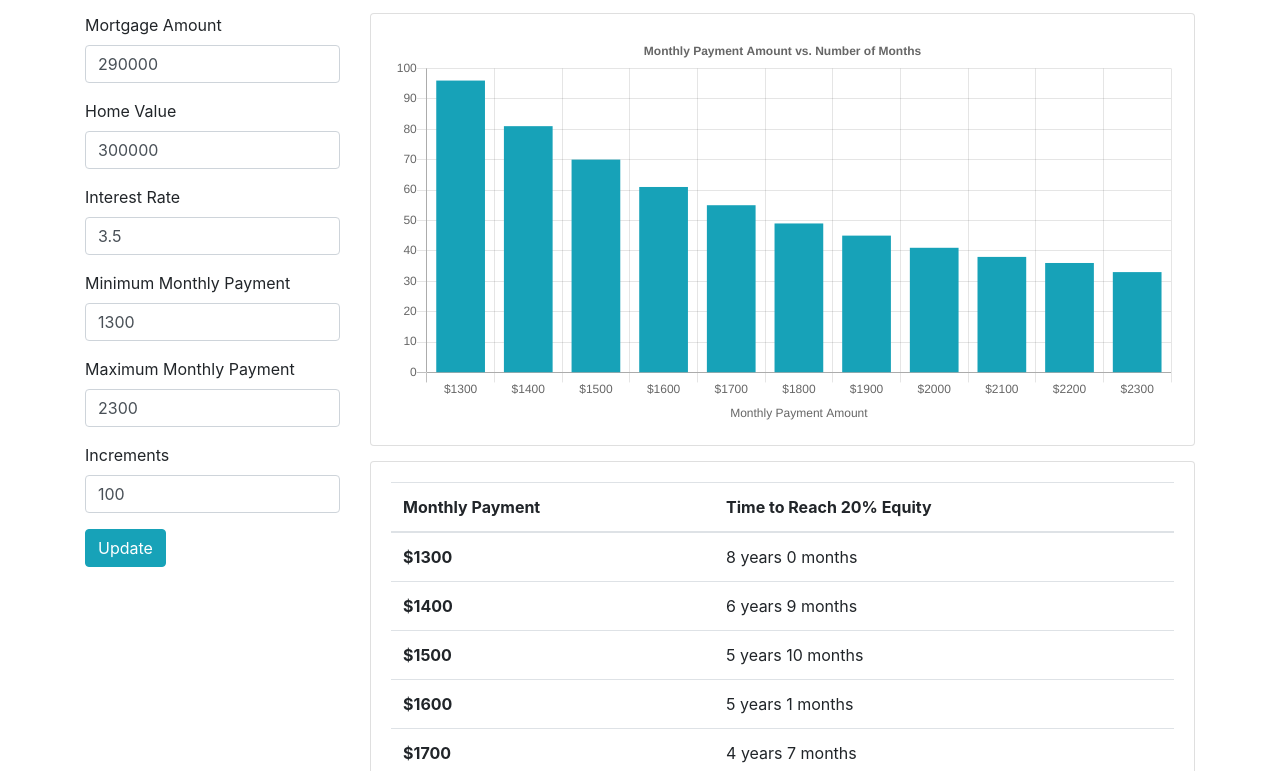
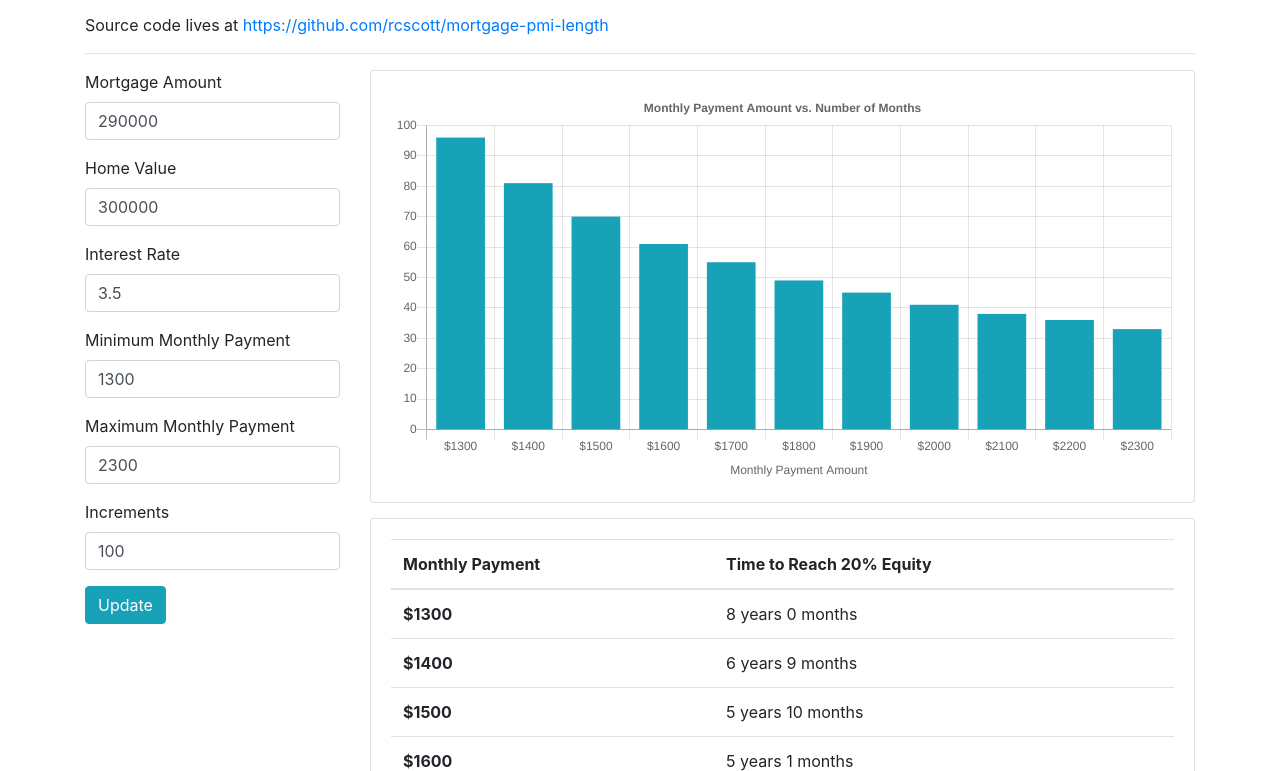
Before and after one commit to rcscott/mortgage-pmi-length, a plain HTML site: page index.html in a window 1280 px wide. Shown: the part 83-854 px from the top of the page. Drawn offline with nearby package versions, Linux system fonts and the light colour scheme.

Commit message:
Add link to repo

```diff
--- a/index.html
+++ b/index.html
@@ -18,6 +18,8 @@
     <div id="app" class="container">
       <h1>Mortgage PMI Length</h1>
       <p>Use this tool to help answer the question "how much faster could I be done with my mortgage PMI if I just paid an extra X dollars per month?"</p>
+      <p>Source code lives at <a href="https://github.com/rcscott/mortgage-pmi-length">https://github.com/rcscott/mortgage-pmi-length</a></p>
+      <hr />
 
       <div class="row">
         <div class="col-sm">
```
